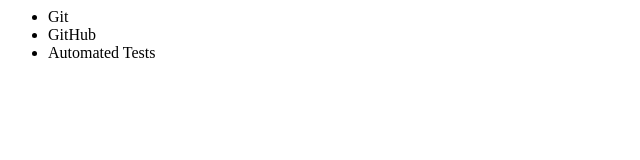
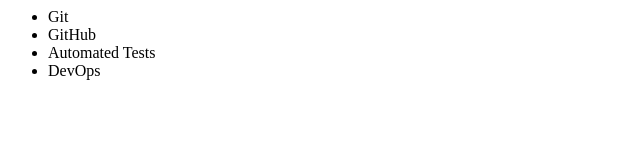
Before and after one commit to rafaelrods/portal, a plain HTML site: page index.html in a window 1280 px wide. Shown: the full height of the page, 0-640 px from the left. Drawn offline with Linux system fonts and the light colour scheme.

Commit message:
Acrescentado DevOps index.html

```diff
--- a/index.html
+++ b/index.html
@@ -5,6 +5,7 @@
       <li>Git</li>
       <li>GitHub</li>
       <li>Automated Tests</li>
+      <li>DevOps</li>
     <ul>
   </body>
 </html>
```
